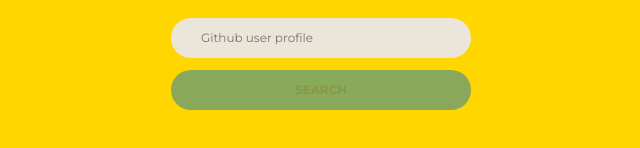
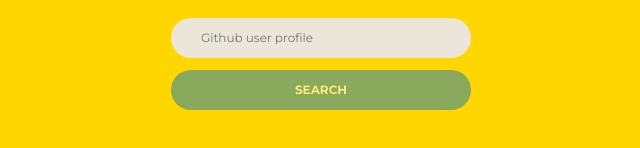
Before and after one commit to isaac-pj/Github_Explorer, a React (Create React App) app: page / in a window 1280 px wide. Shown: the part 426-574 px from the top of the page, without its empty margins (319-959 px from the left). Built offline with nearby package versions, Linux system fonts and the light colour scheme.

Commit message:
rafactor(theme): change color name

```diff
--- a/src/theme/colors.js
+++ b/src/theme/colors.js
@@ -13,9 +13,10 @@
   shadeDark: "#d6d1c6",
 
   textDark: "#2c2c2c",
-  textClear: "#fffcf4",
+  textLight: "#fffcf4",
 
   successColor: "#75bc4a",
+  warningColor: "#EECB02",
   dangerColor: "#D43E3E",
 
   dinamicColor: "rgba(0,0,0,0.4)",
```
